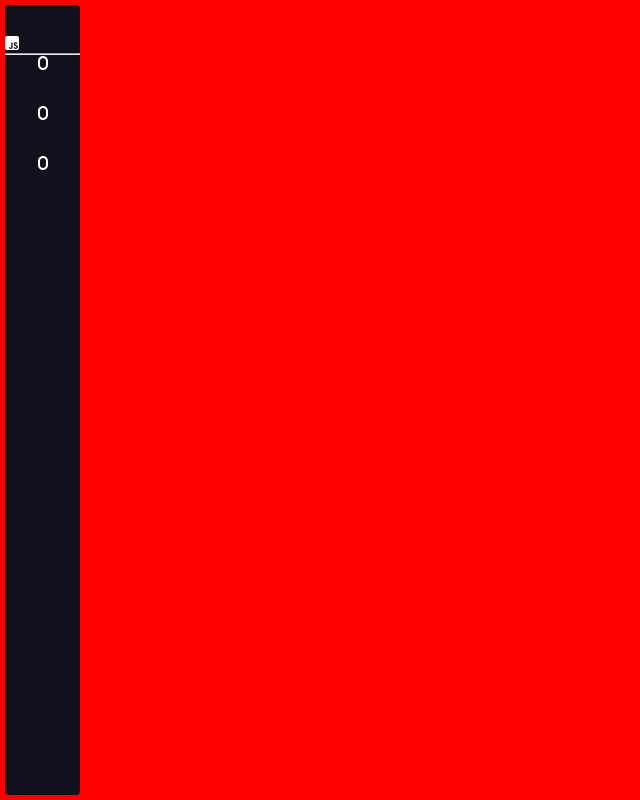
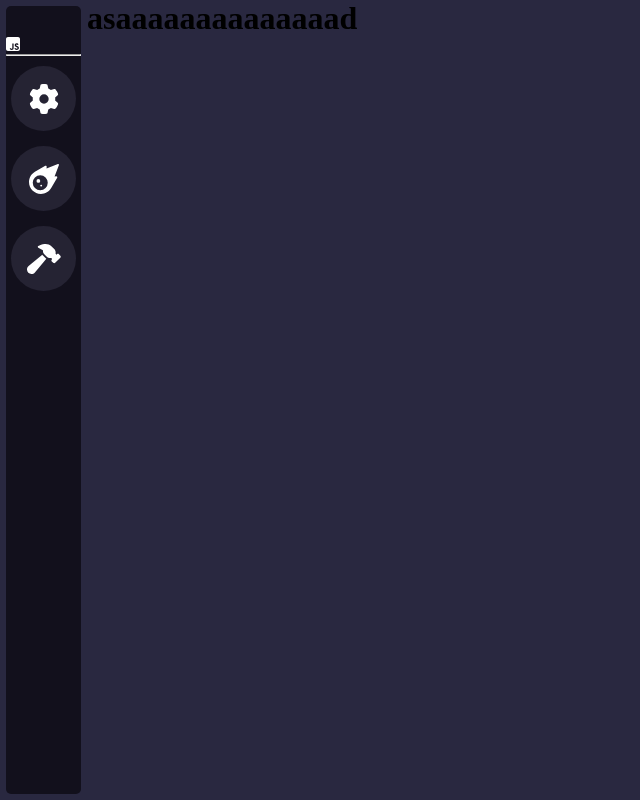
Before and after one commit to danilobassi8/JS-Playground, a Vue app: page / in a window 1280 px wide. Shown: the whole page, without its empty margins (0-640 px from the left). Built offline with nearby package versions, Linux system fonts and the light colour scheme.

Commit message:
add icons and background-color

```diff
--- a/src/components/Layouts/Layout.vue
+++ b/src/components/Layouts/Layout.vue
@@ -1,6 +1,9 @@
 <template>
-  <div style="background-color: red; width: 100vw; height: 100vh;">
+  <div class="main-container">
     <Sidenav />
+    <div class="content">
+      <h1>asaaaaaaaaaaaaaad</h1>
+    </div>
   </div>
 </template>
 
@@ -9,4 +12,12 @@ import { ref } from 'vue';
 import Sidenav from './Sidenav/Sidenav.vue';
 </script>
 
-<style scoped></style>
+<style scoped lang="scss">
+.main-container {
+  display: flex;
+  background: var(--bg-main);
+}
+
+.content {
+}
+</style>
--- a/src/components/Layouts/Sidenav/Sidenav.vue
+++ b/src/components/Layouts/Sidenav/Sidenav.vue
@@ -6,22 +6,42 @@
       </div>
       <hr />
       <ul>
-        <li v-for="item in [1, 2, 3]">
-          <SidenavItem />
+        <li v-for="item in items">
+          <SidenavItem :icon="item.icon" />
         </li>
       </ul>
     </div>
   </div>
 </template>
 
+<!------------ SCRIPT ------------>
 <script setup>
 import { ref } from 'vue';
 import SidenavItem from './SidenavItem.vue';
+
+const items = [
+  {
+    icon: 'fa-solid fa-gear',
+    name: 'Layout and styles',
+  },
+  {
+    icon: 'fa-solid fa-meteor',
+    name: 'Animations',
+  },
+  {
+    icon: 'fa-solid fa-hammer',
+    name: 'Exercises and practices',
+  },
+];
 </script>
+
+<!------------ STYLES ------------>
 
 <style scoped lang="scss">
 .sidebar_container {
-  $padding: 5px;
+  position: sticky;
+  top: 0;
+  $padding: 6px;
   padding: $padding $padding;
   height: calc(100vh - 2 * $padding);
   display: inline-block;
@@ -30,9 +50,9 @@ import SidenavItem from './SidenavItem.vue';
   width: 75px;
   overflow: hidden;
   height: 100%;
-  background-color: var(--main-color);
+  background-color: var(--nav-color);
 
-  border-radius: 4px;
+  border-radius: 5px;
 
   .top-item {
     padding-top: 30px;
--- a/src/components/Layouts/Sidenav/SidenavItem.vue
+++ b/src/components/Layouts/Sidenav/SidenavItem.vue
@@ -1,22 +1,57 @@
 <template>
-  <div class="item">
-    <i class="fa-solid fa-0"></i>
+  <div class="item-container flex-centered">
+    <div class="item flex-centered">
+      <i :class="`icon ${icon}`" />
+    </div>
   </div>
 </template>
 
 <script setup>
 import { ref } from 'vue';
+
+const props = defineProps({
+  icon: String,
+  name: String,
+});
 </script>
 
 <style scoped lang="scss">
+$box-separation: 5px;
+
+.flex-centered {
+  display: flex;
+  justify-content: center;
+  align-items: center;
+}
+
+.item-container {
+  width: 100%;
+
+  margin-top: $box-separation;
+
+  cursor: pointer;
+}
+
 .item {
-  cursor: pointer;
+  display: flex;
+  justify-content: center;
+  align-items: center;
   width: 100%;
-  text-align: center;
-  height: 50px;
+  aspect-ratio: 1/1;
+
+  margin: $box-separation;
+
+  border-radius: 50%;
+  background-color: var(--bg-contrast-100);
 
   &:hover {
-    background-color: dodgerblue;
+    border-radius: 10px;
+    background-color: var(--primary);
+    transition: all ease 0.2s;
+  }
+
+  .icon {
+    font-size: 30px;
   }
 }
 </style>
--- a/src/styles/variables.scss
+++ b/src/styles/variables.scss
@@ -1,9 +1,19 @@
 // :root {
 .theme-main-dark {
-  --main-color: #12101c;
+  --bg-main: #292840;
+  --bg-contrast-100: #252333;
+  --bg-contrast-200: #333043;
+  --bg-contrast-300: #3a3749;
+  --bg-contrast-400: #444157;
+  --bg-contrast-500: #47435d;
+
+  --nav-color: #12101c;
+
+  --primary: #307ae0;
+  --primary-light: #57acdc;
 }
 
 .theme-main-light {
-  --main-color: #000;
+  --main-bg: #000;
 }
 // }
```
